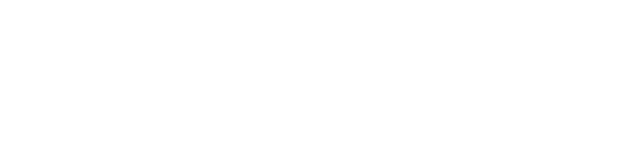
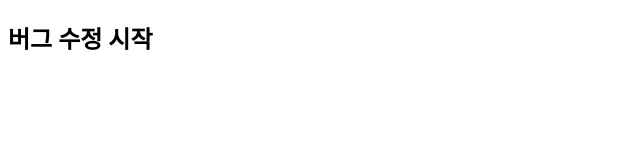
Before and after one commit to MINHYEOKJEON99/GitInitTest, a plain HTML site: page index.html in a window 1280 px wide. Shown: the whole page, without its empty margins (0-640 px from the left). Drawn offline with Linux system fonts and the light colour scheme.

Commit message:
버그 수정 시작

```diff
--- a/index.html
+++ b/index.html
@@ -5,5 +5,7 @@
     <meta name="viewport" content="width=device-width, initial-scale=1.0" />
     <title>타이틀 변경</title>
   </head>
-  <body></body>
+  <body>
+    <h2>버그 수정 시작</h2>
+  </body>
 </html>
```
